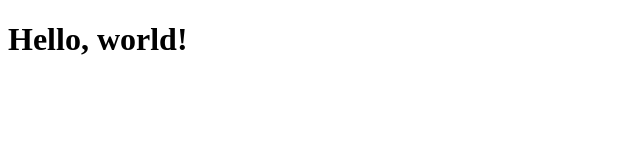
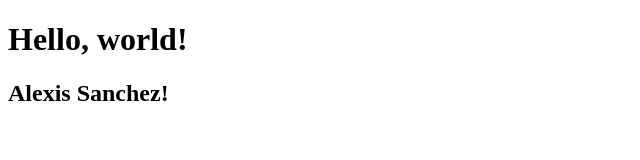
Before and after one commit to asanchezlucena-web/miprimeraweb, a plain HTML site: page index.html in a window 1280 px wide. Shown: the whole page, without its empty margins (0-640 px from the left). Drawn offline with Linux system fonts and the light colour scheme.

Commit message:
Update index.html

```diff
--- a/index.html
+++ b/index.html
@@ -2,12 +2,13 @@
 <html lang="en">
 <head>
   <meta charset="UTF-8" />
-  <title>Hello, world!ALEXIS SANCHEZ</title>
+  <title>Hello, world!</title>
   <meta name="viewport" content="width=device-width,initial-scale=1" />
   <meta name="description" content="" />
   <link rel="icon" href="favicon.png">
 </head>
 <body>
   <h1>Hello, world!</h1>
+  <h2>Alexis Sanchez!</h2>
 </body>
 </html>
```
